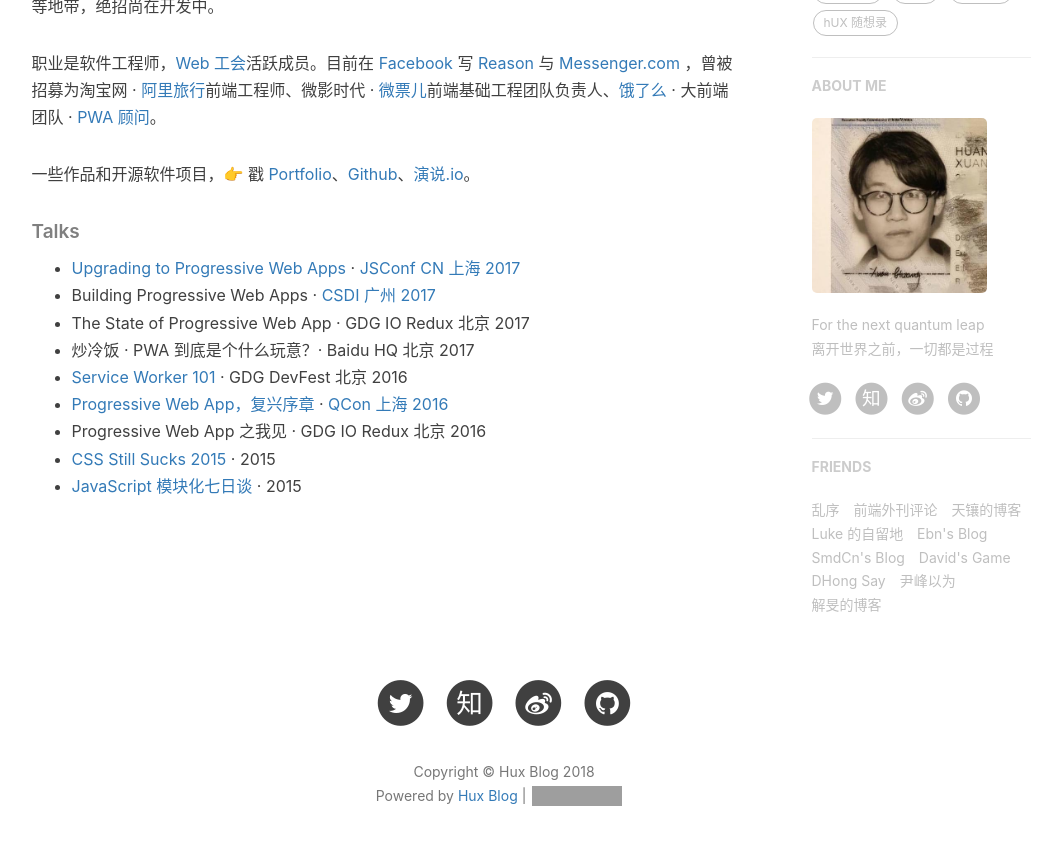
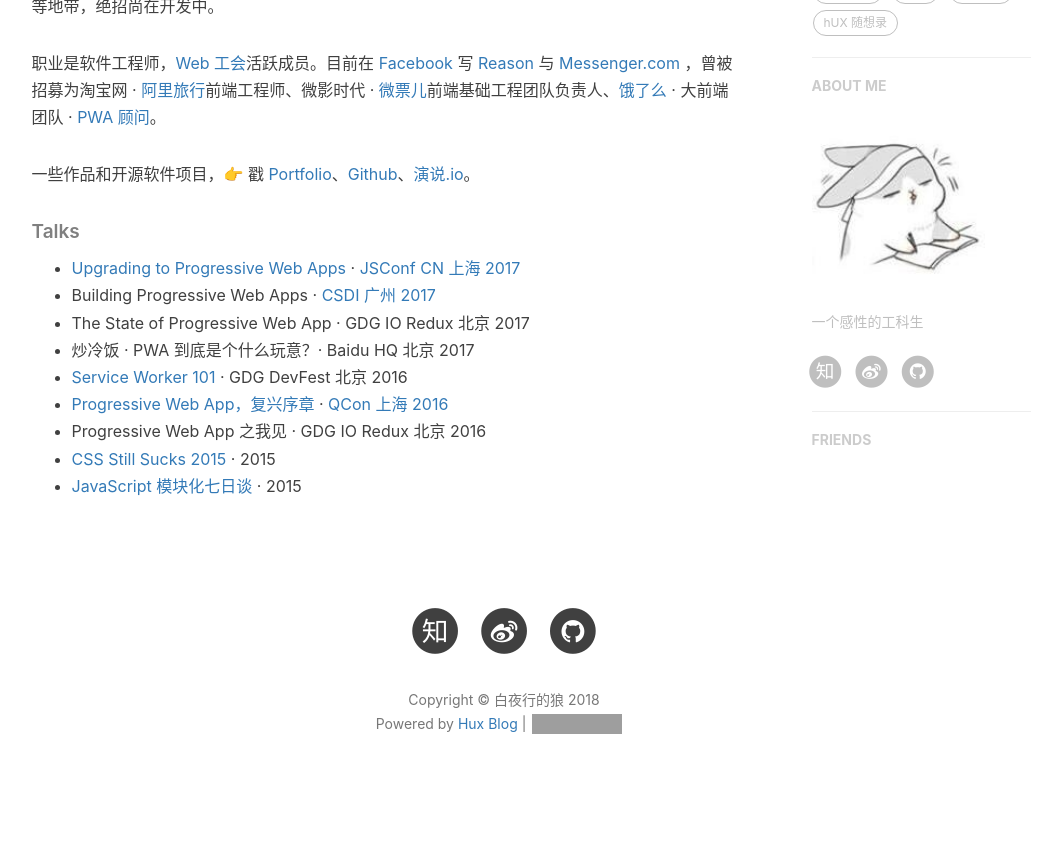
Before and after one commit to HaoQChen/HaoQChen.github.io, a Jekyll site: the page built from about.html, in a window 1280 px wide and 900 px high, scrolled down 637 px. Shown: the top 845 px of the window, without its empty margins (136-1198 px from the left). Built offline with Jekyll 4.4.1, drawn with Linux system fonts in a browser that asks for light colours; nearby versions of some CDN libraries; comment, search, counter and statistics services are not loaded; some of the changed lines change nothing that is shown; grey boxes are pictures that could not be loaded.

Commit message:
change something

```diff
--- a/_config.yml
+++ b/_config.yml
@@ -1,11 +1,11 @@
 # Site settings
-title: Hux Blog
-SEOTitle: 黄玄的博客 | Hux Blog
+title: 白夜行的狼
+SEOTitle: 白夜行的狼的博客
 header-img: img/home-bg.jpg
-email: huxpro@gmail.com
+email: HaoQ_Chen@163.com
 description: "关于程序与设计、黑客与画家 | 黄玄，Web & Mobile Lover，Software Engineer，UX Designer | 这里是 @Hux黄玄 的个人博客，与你一起发现更大的世界。"
 keyword: "黄玄, Hux黄玄, Hux, 鬼栈, huxpro, @huxpro, 黄玄的博客, Hux Blog, 博客, 个人网站, 互联网, Web, JavaScript, 前端, 设计"
-url: "https://huangxuan.me"              # your host, for absolute URL
+url: ""              # your host, for absolute URL
 baseurl: ""                             # for example, '/blog' if your blog hosted on 'host/blog'
 
 # Publish posts or collection documents with a future date.
@@ -13,10 +13,10 @@
 
 # SNS settings
 RSS: false
-weibo_username:     huxpro
-zhihu_username:     huxpro
-github_username:    huxpro
-twitter_username:   huxpro
+weibo_username:     白夜行的狼
+zhihu_username:     白夜行的狼
+github_username:    HaoQChen
+#twitter_username:
 #facebook_username:  huxpro
 #linkedin_username:  firstname-lastname-idxxxx
 
@@ -71,15 +71,15 @@
 # ba_track_id: [your track id]
 
 # Google Analytics
-ga_track_id: 'UA-49627206-1'            # Format: UA-xxxxxx-xx
-ga_domain: huangxuan.me
+#ga_track_id: 'UA-49627206-1'            # Format: UA-xxxxxx-xx
+#ga_domain: huangxuan.me
 
 
 
 # Sidebar settings
 sidebar: true                           # whether or not using Sidebar.
-sidebar-about-description: "For the next quantum leap<br>离开世界之前，一切都是过程"
-sidebar-avatar: /img/avatar-hux-ny.jpg      # use absolute URL, seeing it's used in both `/` and `/about/`
+sidebar-about-description: "一个感性的工科生"
+sidebar-avatar: /img/rabbit.jpg      # use absolute URL, seeing it's used in both `/` and `/about/`
 
 
 
@@ -102,38 +102,38 @@
 
 # Friends
 friends: [
-    {
-    #     title: "Su",
-    #     href: "http://su.gallery/"
+    # {
+    # #     title: "Su",
+    # #     href: "http://su.gallery/"
+    # # },{
+    #     title: "乱序",
+    #     href: "http://mida.re/"
     # },{
-        title: "乱序",
-        href: "http://mida.re/"
-    },{
-        title: "前端外刊评论",
-        href: "http://qianduan.guru/"
-    },{
-        title: "天镶的博客",
-        href: "http://lingyu.wang/"
-    },{
-        title: "Luke 的自留地",
-        href: "http://hmqk1995.github.io"
-    },{
-        title: "Ebn's Blog",
-        href: "http://ebnbin.com/"
-    },{
-        title: "SmdCn's Blog",
-        href: "http://blog.smdcn.net"
-    },{
-        title: "David's Game",
-        href: "https://www.ruoyaowu.com/"
-    },{
-        title: "DHong Say",
-        href: "http://dhong.co"
-    },{
-        title: "尹峰以为",
-        href: "http://ingf.github.io/"
-    },{
-        title: "解旻的博客",
-        href: "http://xieminis.me/"
-    }
+    #     title: "前端外刊评论",
+    #     href: "http://qianduan.guru/"
+    # },{
+    #     title: "天镶的博客",
+    #     href: "http://lingyu.wang/"
+    # },{
+    #     title: "Luke 的自留地",
+    #     href: "http://hmqk1995.github.io"
+    # },{
+    #     title: "Ebn's Blog",
+    #     href: "http://ebnbin.com/"
+    # },{
+    #     title: "SmdCn's Blog",
+    #     href: "http://blog.smdcn.net"
+    # },{
+    #     title: "David's Game",
+    #     href: "https://www.ruoyaowu.com/"
+    # },{
+    #     title: "DHong Say",
+    #     href: "http://dhong.co"
+    # },{
+    #     title: "尹峰以为",
+    #     href: "http://ingf.github.io/"
+    # },{
+    #     title: "解旻的博客",
+    #     href: "http://xieminis.me/"
+    # }
 ]
--- a/_includes/head.html
+++ b/_includes/head.html
@@ -61,5 +61,15 @@
     <![endif]-->
 
     <!-- ga & ba script hoook -->
+    <script>
+        var _hmt = _hmt || [];
+        (function() {
+          var hm = document.createElement("script");
+          hm.src = "https://hm.baidu.com/hm.js?5bc886d42e948b4389c69e38714d91c3";
+          var s = document.getElementsByTagName("script")[0];
+          s.parentNode.insertBefore(hm, s);
+        })();
+    </script>
+
     <script></script>
 </head>
```
Also changed, not shown: img/home-bg.jpg, img/rabbit.jpg (added).
